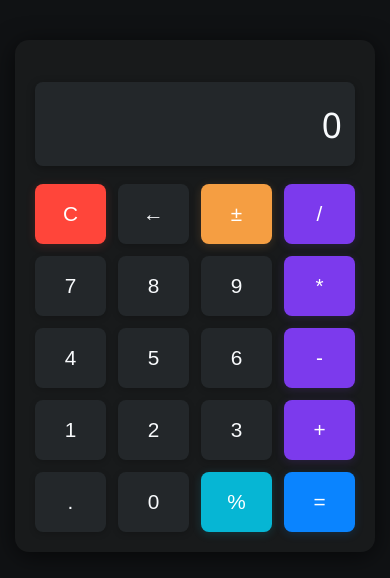
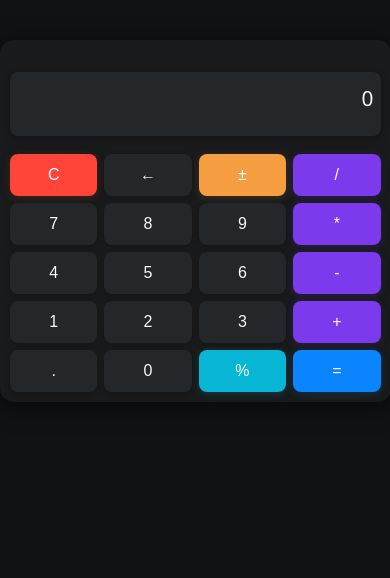
Before and after one commit to papafall/calc, a plain HTML site: page index.html in a window 390 px wide. Drawn offline with Linux system fonts and the light colour scheme.

Commit message:
Make calculator fully responsive for mobile and desktop

```diff
--- a/style.css
+++ b/style.css
@@ -1,5 +1,6 @@
 .calculator {
-  width: 320px;
+  width: 95vw;
+  max-width: 340px;
   margin: 40px auto;
   padding: 20px;
   border-radius: 14px;
@@ -32,7 +33,7 @@
   background: #23272a;
   color: #f8fafc;
   cursor: pointer;
-  transition: background 0.2s, box-shadow 0.2s;
+  transition: background 0.2s, box-shadow 0.2s, transform 0.2s;
   box-shadow: 0 2px 6px rgba(0, 0, 0, 0.18);
 }
 .btn:hover {
@@ -122,3 +123,24 @@ body {
   letter-spacing: 1px;
   opacity: 0.85;
 }
+@media (max-width: 500px) {
+  .calculator {
+    max-width: 98vw;
+    padding: 10px;
+  }
+  .display {
+    font-size: 1.3em;
+    padding: 12px 6px;
+  }
+  .operation-display {
+    font-size: 0.9em;
+    padding: 2px 6px 0 6px;
+  }
+  .btn {
+    font-size: 1em;
+    padding: 12px 0;
+  }
+  .buttons {
+    gap: 7px;
+  }
+}
```
